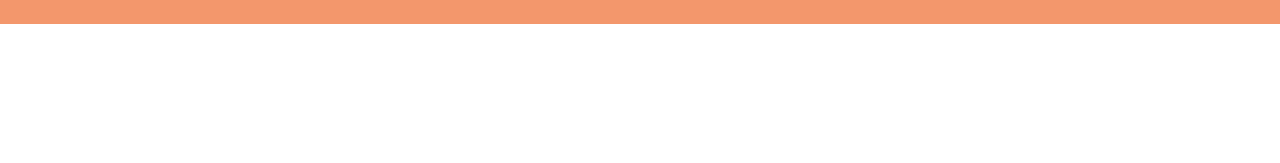
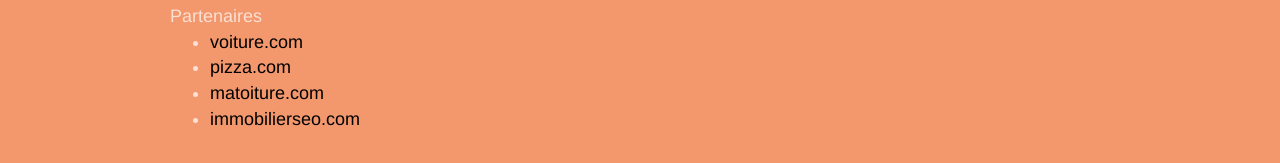
Before and after one commit to allouned/P4-version-optimis-e, a plain HTML site: page page2.html in a window 1280 px wide. Shown: the part 1125-1288 px from the top of the page. Before the commit the page ends 1149 px from the top, so only its background shows below. Drawn offline with Linux system fonts and the light colour scheme.

Commit message:
ajout du fichier .htaccess

```diff
--- a/page2.html
+++ b/page2.html
@@ -217,8 +217,34 @@
                     href="https://www.instagram.com/?hl=fr"
                     ><span class="fa fa-instagram icon-md"> </span
                     > Instagram</a>
-
                   </div>
+                </div>
+              </div>
+              <div class="row">
+                <div class="col-sm-4">
+                  Partenaires
+                  <ul>
+                    <li>
+                      <a href="https://www.voiture.com" target="_blank"
+                        >voiture.com</a
+                      >
+                    </li>
+                    <li>
+                      <a href="https://www.pizza.com" target="_blank"
+                        >pizza.com</a
+                      >
+                    </li>
+                    <li>
+                      <a href="https://www.matoiture.com" target="_blank"
+                        >matoiture.com</a
+                      >
+                    </li>
+                    <li>
+                      <a href="https://www.immobilierseo.com" target="_blank"
+                        >immobilierseo.com</a
+                      >
+                    </li>
+                  </ul>
                 </div>
               </div>
             </div>
```
Also changed, not shown: 1 other file.
